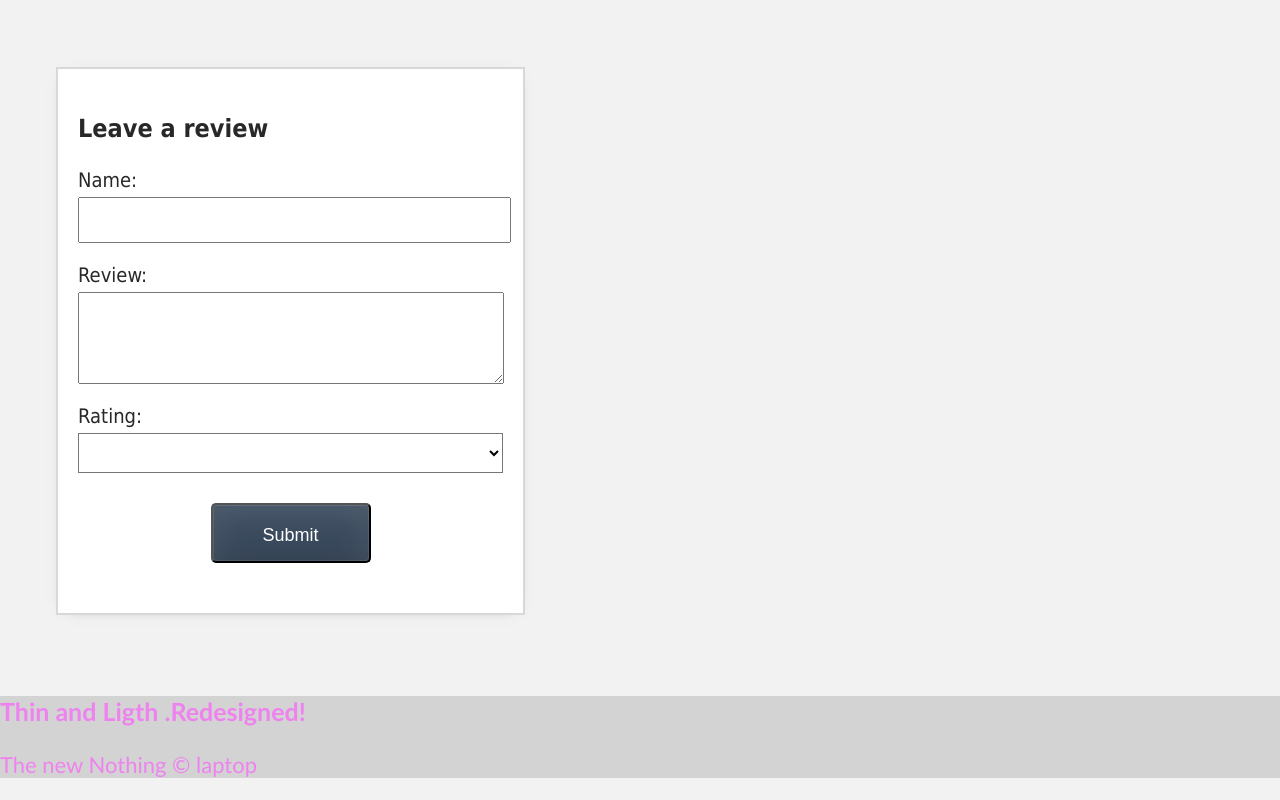
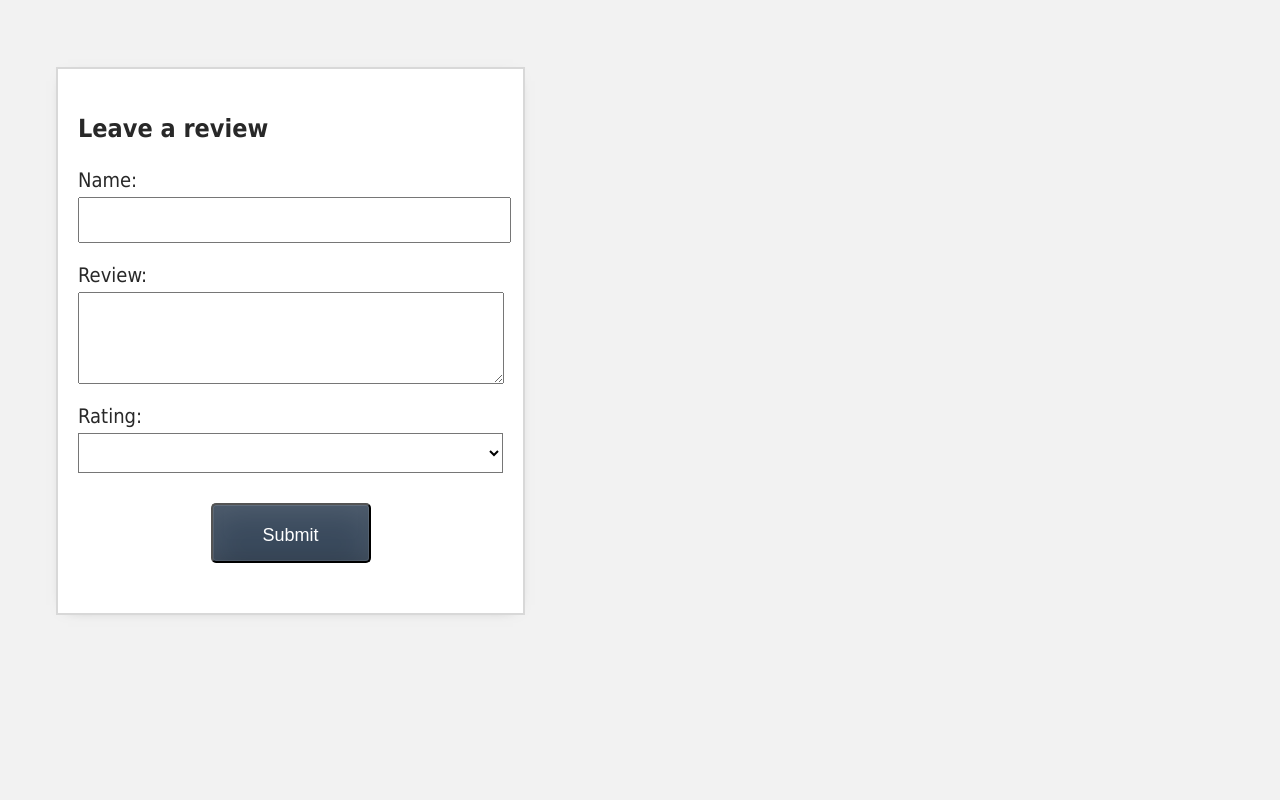
Before and after one commit to jeyakumar16/VueJS-Fstival, a plain HTML site: page index.html in a window 1280 px wide. Shown: the part 666-1466 px from the top of the page. After the commit the page ends 1337 px from the top, so only its background shows below. Drawn offline with nearby package versions, Linux system fonts and the light colour scheme.

Commit message:
Remove the made changes

```diff
--- a/assets/styles.css
+++ b/assets/styles.css
@@ -178,7 +178,7 @@ ul {
 }
 
 
-.product-description{
+/* .product-description{
   background:lightgray;
   color:violet;
   font-family:'Trebuchet MS', 'Lucida Sans Unicode', 'Lucida Grande', 'Lucida Sans', Arial, sans-serif;
--- a/index.html
+++ b/index.html
@@ -21,12 +21,12 @@
     </div>
     <!-- Import App -->
     <script src="./main.js"></script>
-    <div class="product-description">
+    <!-- <div class="product-description">
       <article>
         <h3>Thin and Ligth .Redesigned!</h3>
         <p>The new Nothing &copy; laptop</p>
       </article>
-    </div>
+    </div> -->
 
     <!-- Import Components -->
     <script src="./components/ProductDisplay.js"></script>
```
